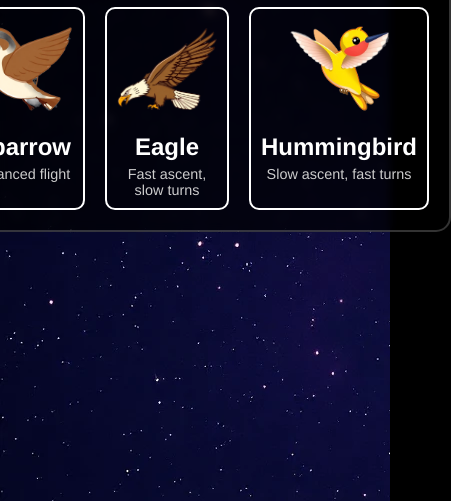
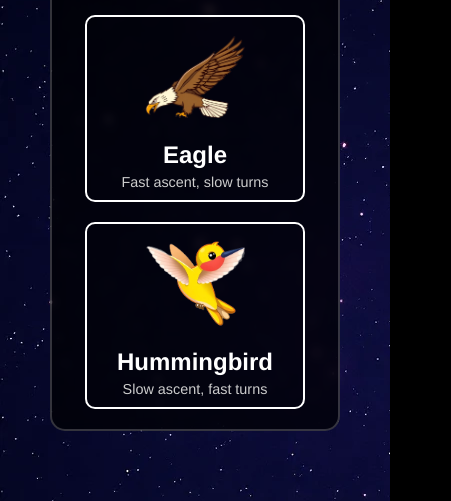
Before and after one commit to websimapi/websim-flight-to-the-moon, a plain HTML site: page index.html in a window 390 px wide. Shown: the part 343-844 px from the top of the page, 451 px wide, since content can reach past the window. Drawn offline with Linux system fonts and the light colour scheme.

Commit message:
v9: The bird selection menu is not good on mobile fix

```diff
--- a/style.css
+++ b/style.css
@@ -65,6 +65,7 @@ h1 {
     display: flex;
     gap: 20px;
     justify-content: center;
+    flex-wrap: wrap; /* Allow wrapping on smaller screens */
 }
 
 .char-option {
@@ -110,3 +111,13 @@ button {
 button:hover {
     background-color: #45a049;
 }
+
+@media (max-width: 600px) {
+    .char-options {
+        flex-direction: column;
+        align-items: center;
+    }
+    .char-option {
+        width: 80%;
+    }
+}
```
